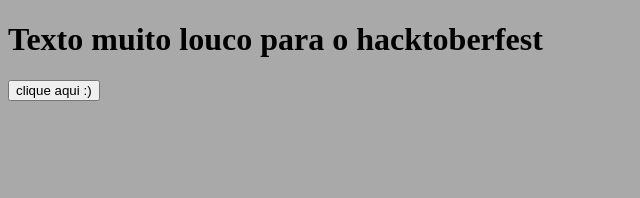
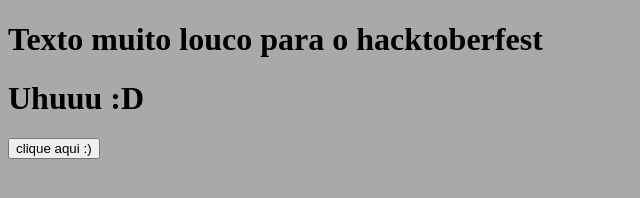
Before and after one commit to aBarataVeioAntes/hackToBerFest, a website: page index.html in a window 1280 px wide. Shown: the whole page, without its empty margins (0-640 px from the left). Drawn offline with Linux system fonts and the light colour scheme.

Commit message:
primeiro commit :-D

```diff
--- a/index.html
+++ b/index.html
@@ -8,6 +8,7 @@
 </head>
 <body>
     <h1>Texto muito louco para o hacktoberfest</h1>
+    <h1>Uhuuu :D</h1>
     <input type="button" value="clique aqui :)" onclick="mudarCor()">
     <script src="./index.js"></script>
 </body>
```
